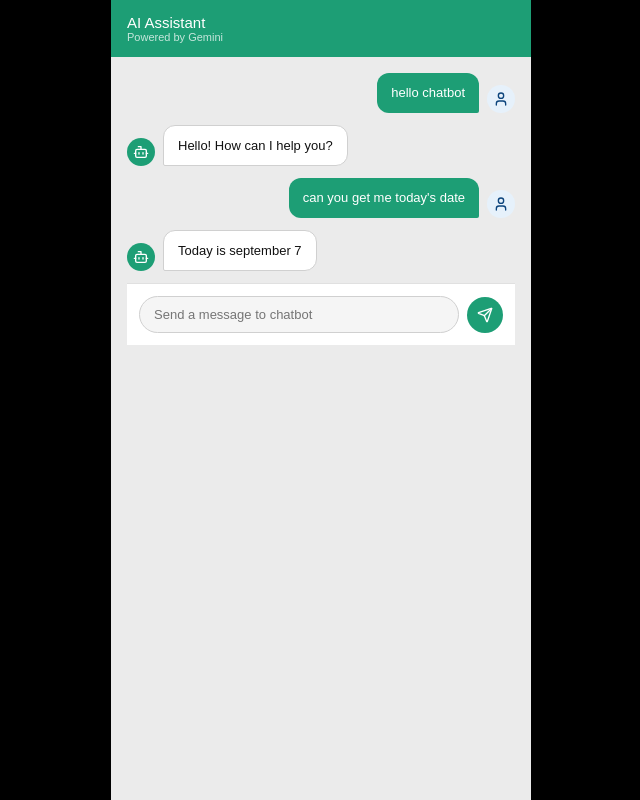
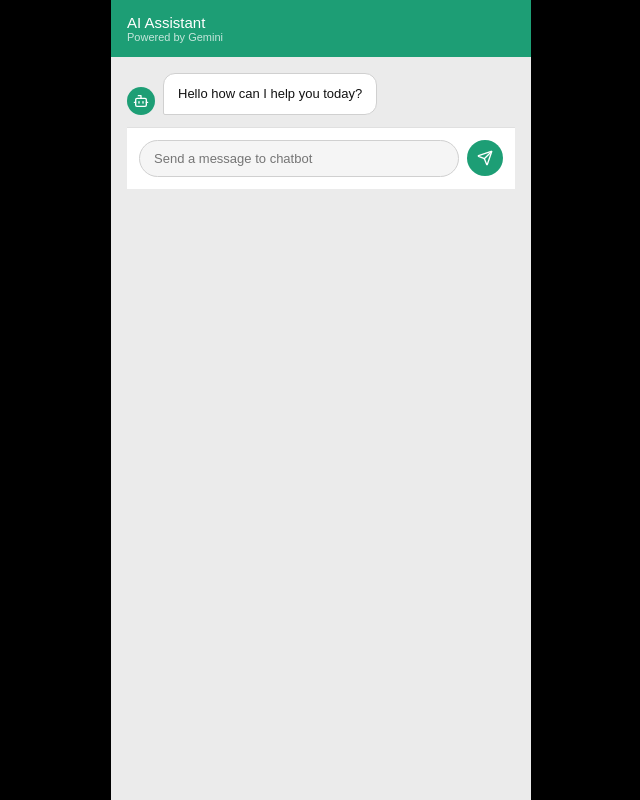
Before and after one commit to I-code-like-a-pro/my-chatbot-, a React (Vite) app: page / in a window 1280 px wide. Shown: the whole page, without its empty margins (319-959 px from the left). Built offline with nearby package versions, Linux system fonts and the light colour scheme; no server answers.

Commit message:
Re adjusted the response

```diff
--- a/src/App.jsx
+++ b/src/App.jsx
@@ -9,25 +9,12 @@ function App() {
       const [chatMessages,setChatMessages] = useState(
             [
             {
-                  message:"hello chatbot",
-                  sender:'user',
+                  message:"Hello how can I help you today?",
+                  sender:'robot',
                   id:'id1'
             },
-            {
-                  message:"Hello! How can I help you?",
-                  sender:'robot',
-                  id:'id2'
-            },
-            {
-                  message:"can you get me today's date",
-                  sender:"user",
-                  id:'id3'
-            },
-            {
-                  message:"Today is september 7",
-                  sender:"robot",
-                  id:'id4'
-            }]);
+
+        ]);
 return (
 
 
```
